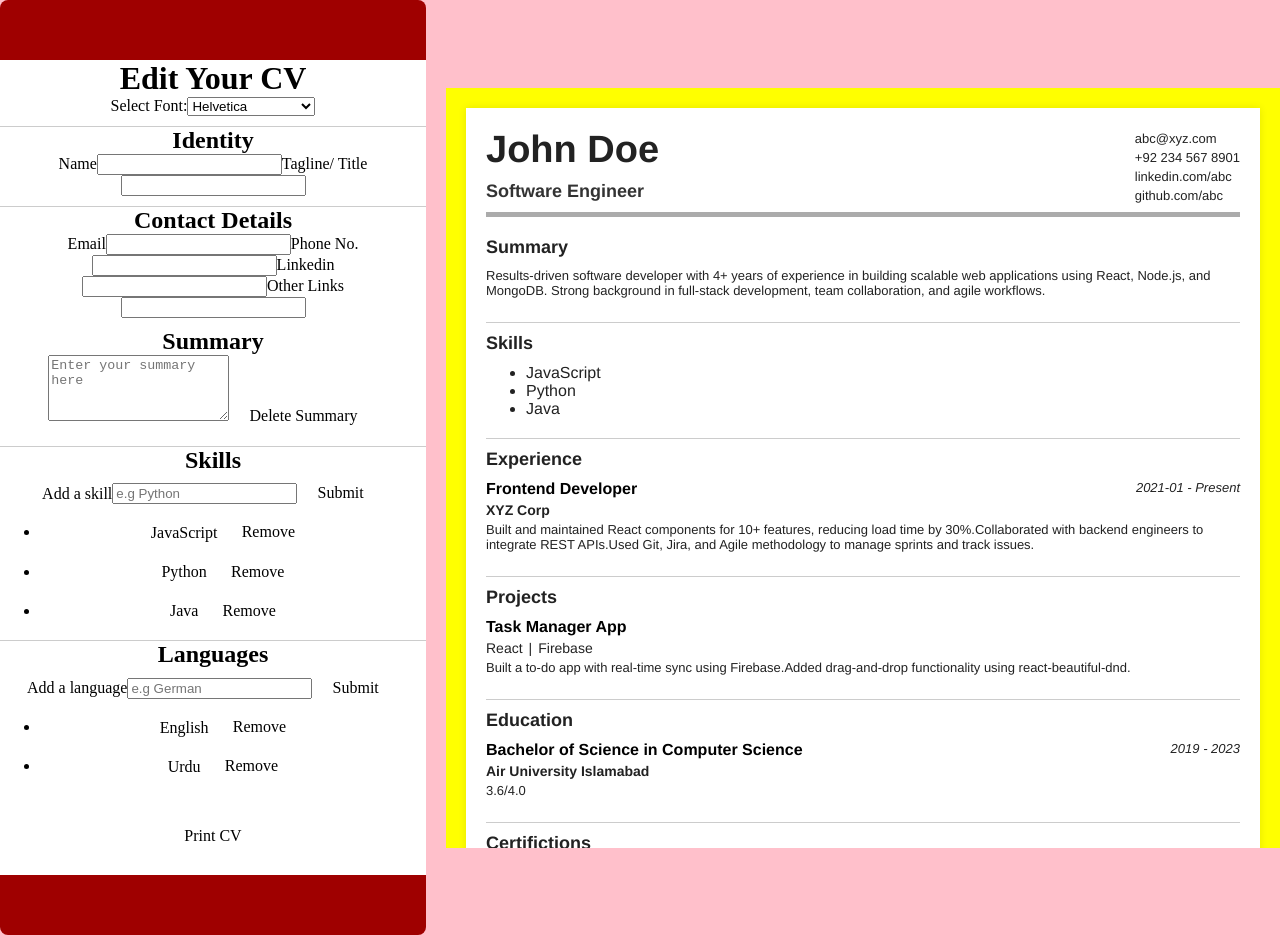
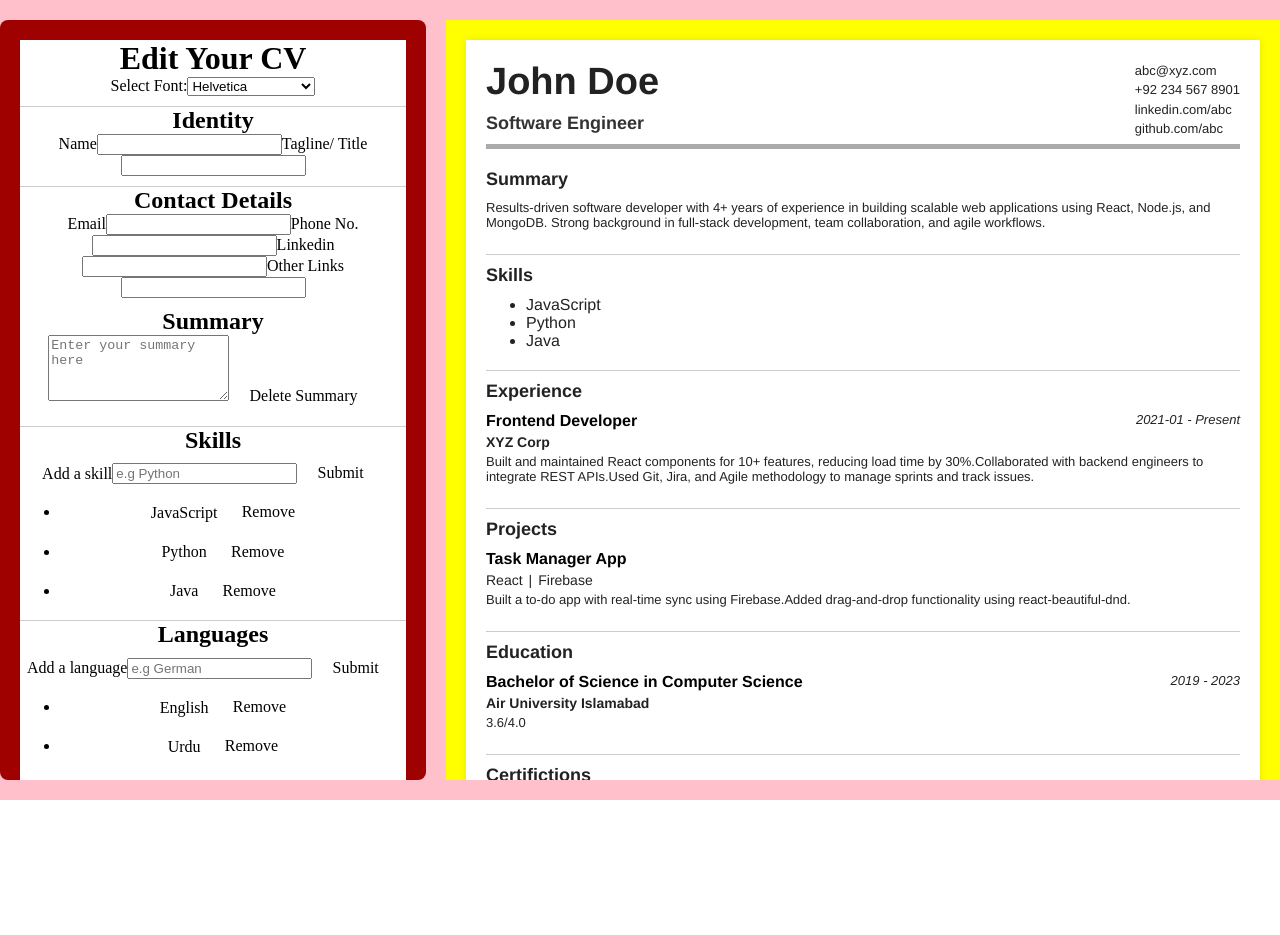
Before and after one commit to muhibk22/cv-maker, a React (Vite) app: page / in a window 1280 px wide. After the commit the page ends 800 px from the top, so only its background shows below. Built offline with nearby package versions, Linux system fonts and the light colour scheme.

Commit message:
style: set height for form container

```diff
--- a/src/styles/Display.css
+++ b/src/styles/Display.css
@@ -33,6 +33,7 @@
     background-color: yellow;
     display: flex;
     padding: 20px;
+    justify-content: center;
 }
 .cv-preview {
     width: 100%;
--- a/src/styles/Form.css
+++ b/src/styles/Form.css
@@ -6,16 +6,18 @@
     display: flex;
     flex-direction: column;
     justify-content: flex-start;
-    margin: 60px 0;
+    min-height: 90%;
 }
 
 .form-container{
     width: 40%;
-    height: 80%;
+    height: 90vh;
     background-color: rgb(159, 0, 0);
     border-radius: 8px;
     display: flex;
     justify-content: center;
     align-items: flex-start;
+    overflow: scroll;
+    padding: 20px;
 
 }
```
